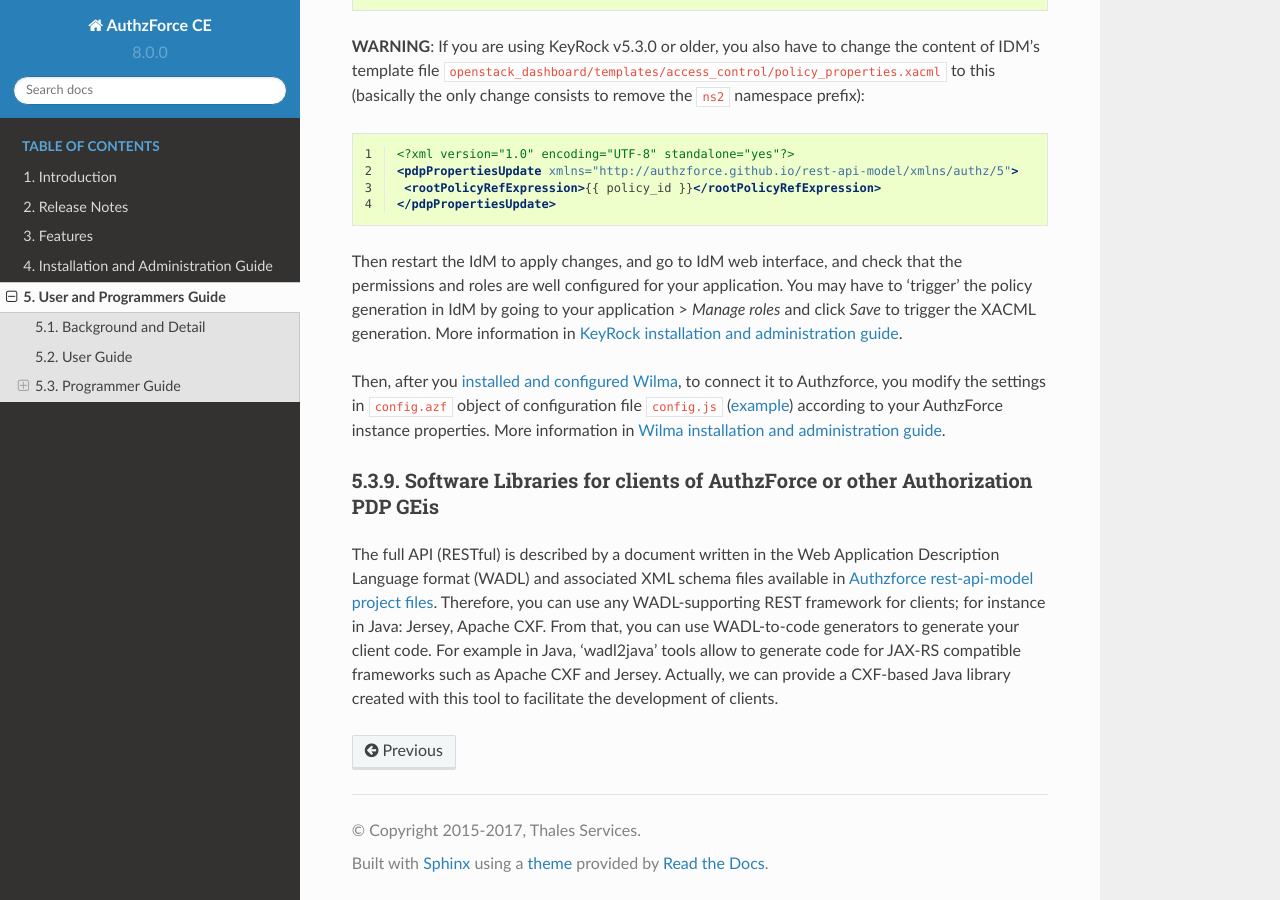
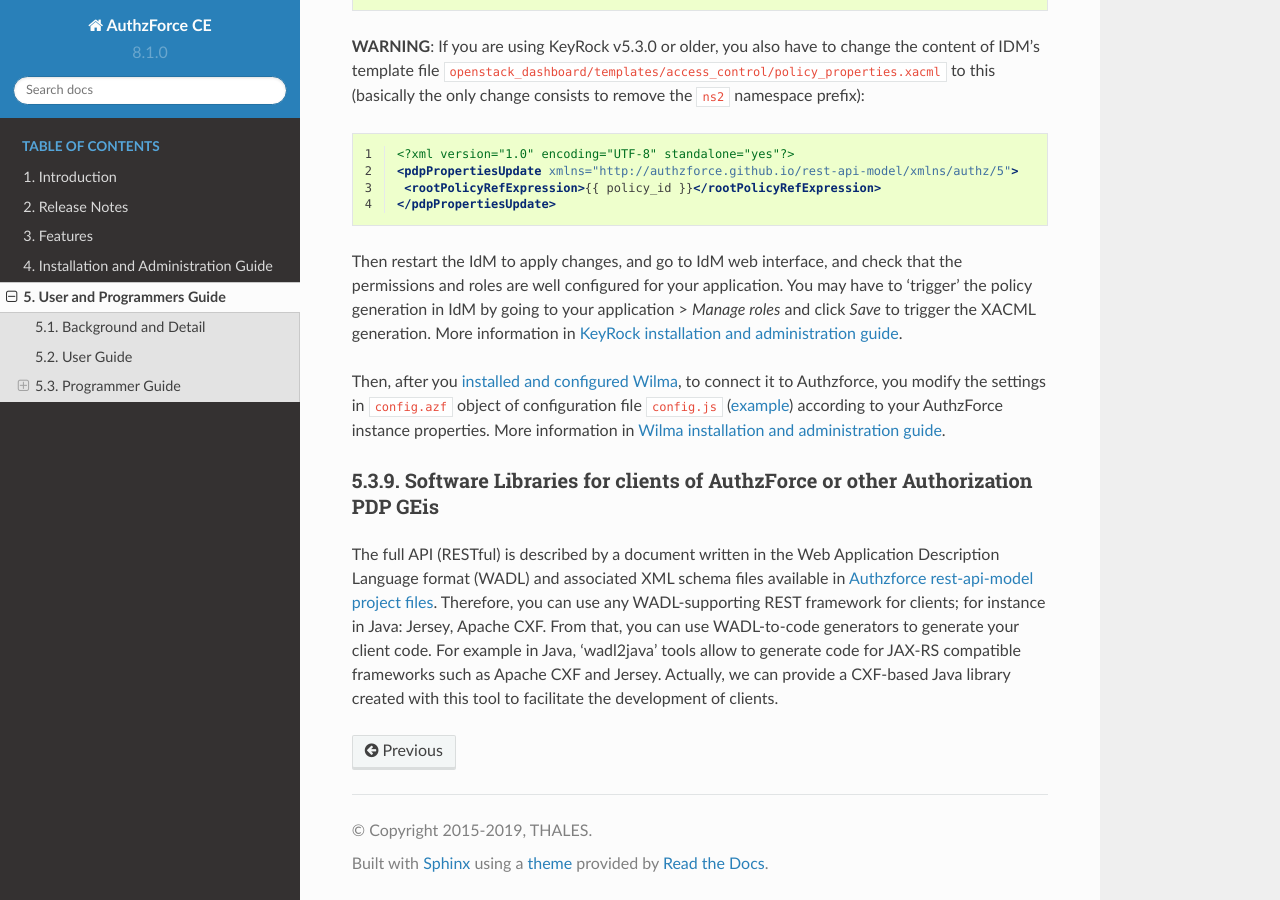
Before and after one commit to authzforce/fiware, a Sphinx documentation site: the page built from doc/UserAndProgrammersGuide.rst, in a window 1280 px wide and 900 px high, scrolled down 35938 px. Built offline with Sphinx 7.4.7 and the Read the Docs theme 2.0.0, drawn with Linux system fonts in a browser that asks for light colours; formulas are drawn with MathJax 3.

Commit message:
Updated copyright year and company, authzforce server version to 8.1.0

```diff
--- a/doc/UserAndProgrammersGuide.rst
+++ b/doc/UserAndProgrammersGuide.rst
@@ -1170,14 +1170,14 @@
 
 #. Make the JAR - and any extra dependency - visible from the AuthzForce webapp in Tomcat. One way to do it consists to copy the JAR (e.g. ``authzforce-ce-core-pdp-testutils-10.1.0.jar`` in our example) into ``/opt/authzforce-ce-server/webapp/WEB-INF/lib``. For other ways, please refer to `Tomcat HowTo <http://wiki.apache.org/tomcat/HowTo#How_do_I_add_JARs_or_classes_to_the_common_classloader_without_adding_them_to_.24CATALINA_HOME.2Flib.3F>`_.
 
-#. Import your attribute provider XML schema in the XML schema file ``/opt/authzforce-ce-server/conf/authzforce-ext.xsd``, using ``namespace`` **only** (no ``schemaLocation``), like in the `example from Authzforce code <hhttps://github.com/authzforce/server/blob/release-8.0.1/webapp/src/test/resources/authzforce-ce-server/conf/authzforce-ext.xsd>`_ with this schema import for AuthzForce ``TestAttributeProvider``:
+#. Import your attribute provider XML schema in the XML schema file ``/opt/authzforce-ce-server/conf/authzforce-ext.xsd``, using ``namespace`` **only** (no ``schemaLocation``), like in the `example from Authzforce code <hhttps://github.com/authzforce/server/blob/release-8.1.0/webapp/src/test/resources/authzforce-ce-server/conf/authzforce-ext.xsd>`_ with this schema import for AuthzForce ``TestAttributeProvider``:
 
    .. code-block:: xml
       :linenos:
 
       <xs:import namespace="http://authzforce.github.io/core/xmlns/test/3" />
 
-#. Add a ``uri`` element to XML catalog file ``/opt/authzforce-ce-server/conf/catalog.xml``, with your attribute Provider XML namespace as ``name`` attribute value, and, the location of your XML schema file within the JAR, as ``uri`` attribute value, prefixed by ``classpath:``. For example, in the `sample XML catalog from Authzforce source code <https://github.com/authzforce/server/blob/release-8.0.1/webapp/src/test/resources/authzforce-ce-server/conf/catalog.xml>`_, we add the following line for AuthzForce ``TestAttributeProvider``:
+#. Add a ``uri`` element to XML catalog file ``/opt/authzforce-ce-server/conf/catalog.xml``, with your attribute Provider XML namespace as ``name`` attribute value, and, the location of your XML schema file within the JAR, as ``uri`` attribute value, prefixed by ``classpath:``. For example, in the `sample XML catalog from Authzforce source code <https://github.com/authzforce/server/blob/release-8.1.0/webapp/src/test/resources/authzforce-ce-server/conf/catalog.xml>`_, we add the following line for AuthzForce ``TestAttributeProvider``:
 
    .. code-block:: xml
       :linenos:
--- a/doc/conf.py
+++ b/doc/conf.py
@@ -85,17 +85,17 @@
 
 # General information about the project.
 project = u'AuthzForce CE'
-copyright = u'2015-2017, Thales Services'
-author = u'Cyril Dangerville, Thales Services'
+copyright = u'2015-2019, THALES'
+author = u'Cyril Dangerville, THALES'
 
 # The version info for the project you're documenting, acts as replacement for
 # |version| and |release|, also used in various other places throughout the
 # built documents.
 #
 # The short X.Y version.
-version = '8.0.0'
+version = '8.1.0'
 # The full version, including alpha/beta/rc tags.
-release = '8.0.0'
+release = '8.1.0'
 
 rst_epilog = """
     .. |product.version| replace:: {0}
@@ -267,7 +267,7 @@
 #  author, documentclass [howto, manual, or own class]).
 latex_documents = [
   (master_doc, 'AuthzForce.tex', u'AuthzForce CE',
-   u'Cyril Dangerville, Thales Services', 'manual'),
+   u'Cyril Dangerville, THALES', 'manual'),
 ]
 
 # The name of an image file (relative to this directory) to place at the top of
```
Also changed, not shown: 1 other file.
